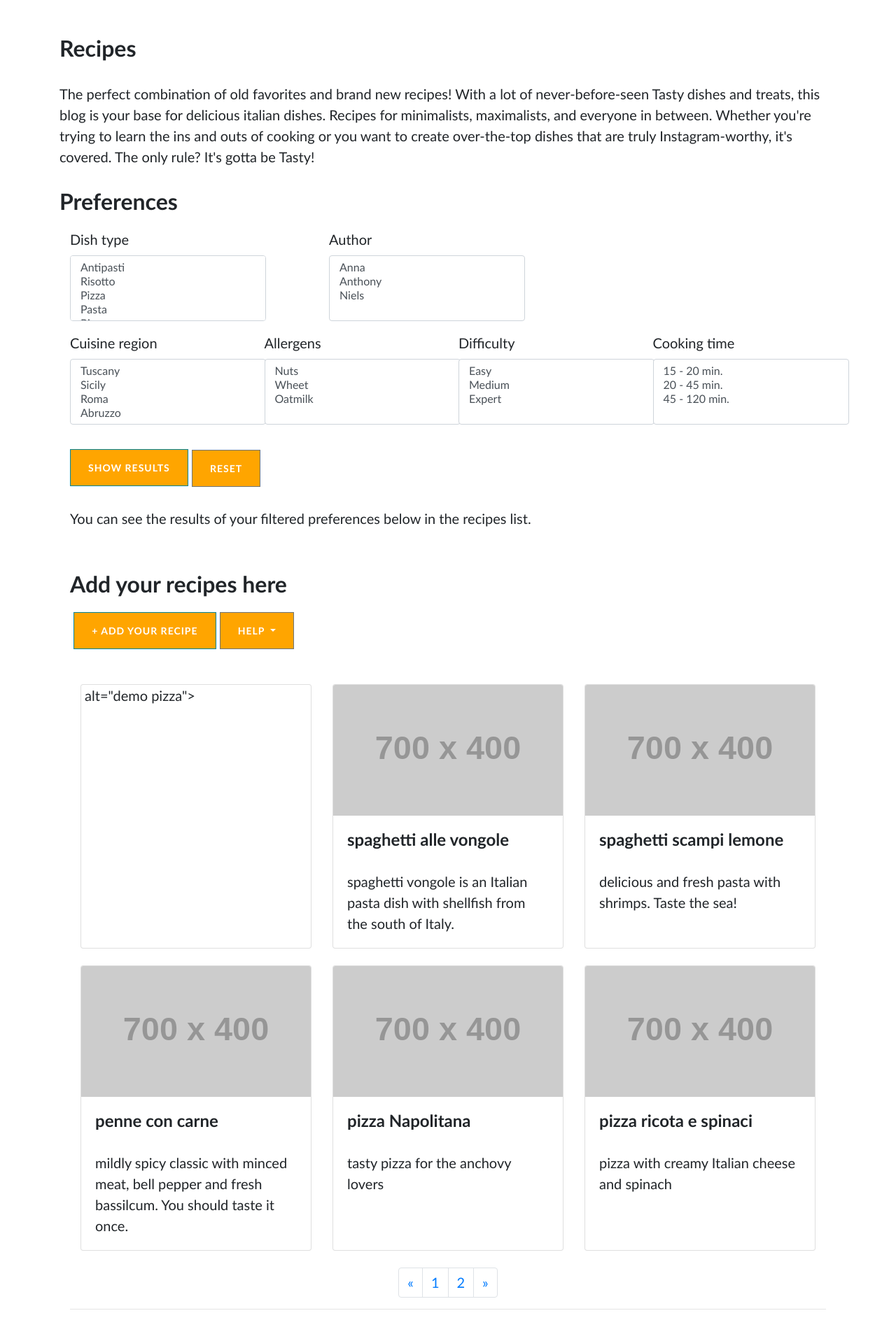
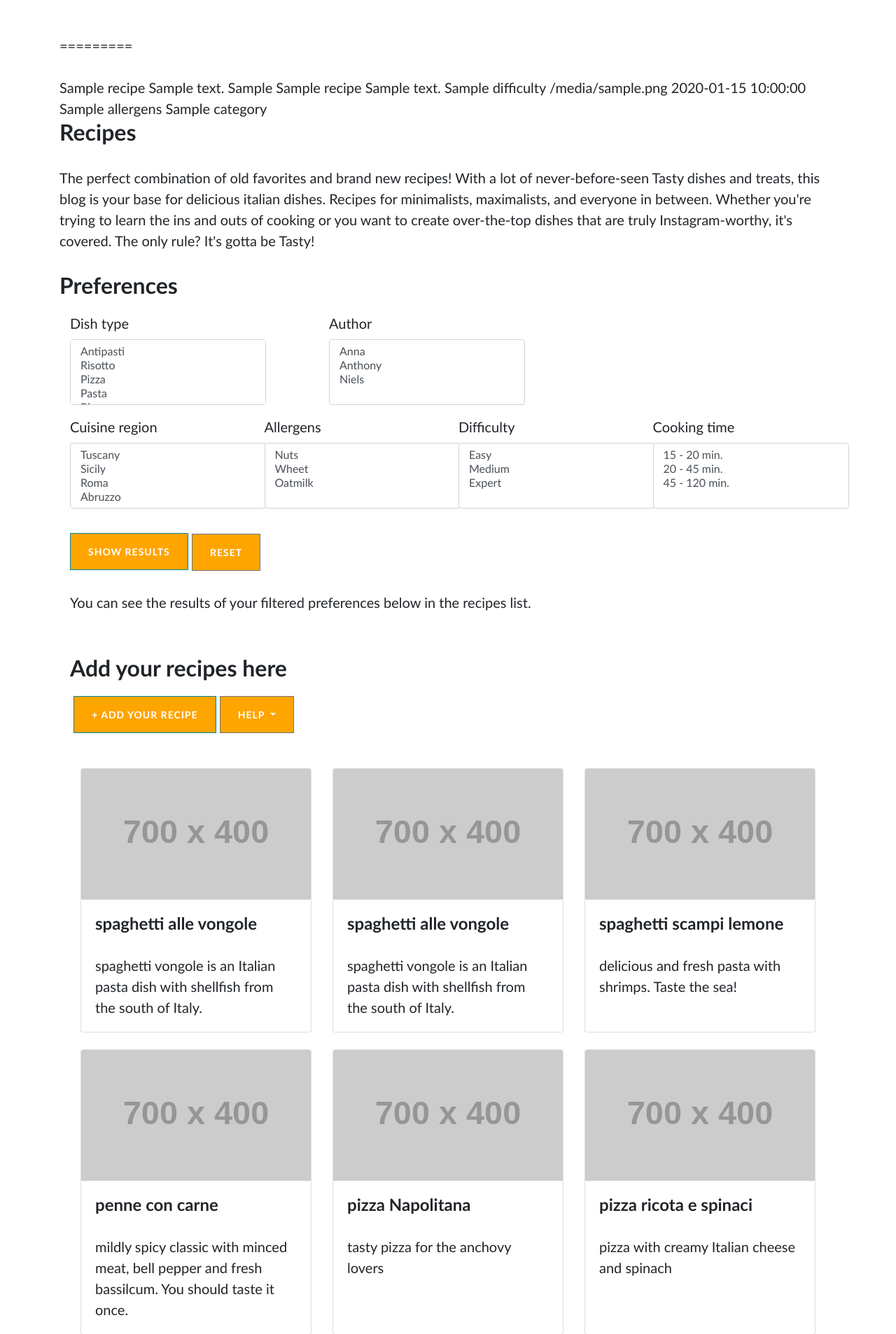
Before and after one commit to Code-Institute-Submissions/portfolio-8, a Flask app: page /recipes in a window 1280 px wide. Shown: the part 532-2439 px from the top of the page at 70% size. Before the commit the page ends 2404 px from the top, so only its background shows below. Run offline with Flask 2, Linux system fonts and the light colour scheme; grey boxes labelled with a size stand in for pictures from a placeholder-image service; a database or web service that is not in the repository returns one stand-in record (values such as "Sample title"); some libraries are stand-ins or nearby versions.

Commit message:
insert correct path's to show database fields and collection in html templates

```diff
--- a/run.py
+++ b/run.py
@@ -41,6 +41,12 @@ def about_member(member_name):
                 member = obj
         return render_template("member.html", member=member)
 
+
+
+
+# issue code below  #
+
+
 ### show recipe on detailpage (single recipe page)  ###
 
 @app.route('/')
@@ -48,19 +54,38 @@ def about_member(member_name):
 def detailpage():
     return render_template("detailpage.html", recipe=mongo.db.recipes.find())
 
+@app.route('/')
+@app.route('/get_recipes')
+def get_recipes():
+    return render_template("detailpage.html", recipe=mongo.db.recipes.find())
+
 
 ### show all recipes and filter categories on recipes.html page  ###
+
 
 @app.route('/recipes')
 def recipes():
 
-    return render_template("recipes.html", page_title="Recipes", recipe=mongo.db.recipes.find())
+    return render_template("recipes.html", page_title="Recipes", recipes=mongo.db.recipes.find(), categories=mongo.db.categories.find())
 
-### Follow page of recipes.html (show all recipes) ###
+@app.route('/')
+@app.route('/get_categories')
+def get_categories():
+    return render_template("recipes.html", categories=mongo.db.categories.find())
+
+
+### Follow page (show all recipes) ###
 
 @app.route('/recipesfollow')
 def recipesfollow():
         return render_template("recipesfollow.html", page_title="Second recipe page")
+
+
+
+# end issue code #
+
+
+
 
 
 ## add a new recipe on addrecipes.html ###
@@ -73,7 +98,7 @@ def addrecipes():
 def insert_recipe():
     recipe = mongo.db.recipes
     recipe.insert_one(request.form.to_dict())
-    return redirect(url_for('get_recipe'))
+    return redirect(url_for('recipes'))
 
 
 ### routing for the contact page ###
--- a/templates/recipes.html
+++ b/templates/recipes.html
@@ -1,13 +1,34 @@
 {% extends 'base.html' %} {% block content %}
 
+<!-- variation I used, from database collection: recipe_book.categories -->
 
 {% for recipe in recipes %}
-<p>DEMO TEXT AND TEST {{recipe_name}} {{ recipe['recipe_name'] }} {{recipes.recipe_name}}</p>
- {% endfor %}
+
+<p>=========</p>
+
+ {{recipe.recipe_name}}
+ {{recipe.description}}
+ {{recipe.dish_type}}
+ {{recipe.author_name}}
+ {{recipe.cuisine_region}}
+ {{recipe.difficulty}}
+ {{recipe.recipe_image}}
+ {{recipe.cooking_time}}
+ {{recipe.allergens}}
+
+
+
+  {% endfor %}
+
+  {% for cat in categories %}
+   {{cat.recipe_name}}
+   {% endfor %}
+
+
+<!-- end of comment-->
 
 
 <h2> {{ page_title }} </h2>
-
 <p>
   The perfect combination of old favorites and brand new recipes! With a lot of never-before-seen Tasty dishes and treats, this blog is your base for delicious italian dishes. Recipes for minimalists, maximalists, and everyone in between. Whether you're
   trying to learn the ins and outs of cooking or you want to create over-the-top dishes that are truly Instagram-worthy, it's covered. The only rule? It's gotta be Tasty!
@@ -18,7 +39,6 @@
 <div class="container">
   <div class="row">
     <div class="col-sm-4">
-
       <div class="form-group">
         <label for="exampleFormControlSelect2">Dish type</label>
         <select multiple class="form-control" name="dish_type" id="5c8fba58da02b59e8e4a1f20">
@@ -120,14 +140,15 @@
 
     <div class="container">
       <div class="row">
+
         <div class="col-lg-4 col-sm-6 mb-4">
           <div class="card h-100">
-            <a href="/detailpage"><img class="card-img-top" <img src="{{recipe_image}}"> alt="demo pizza"></a>
+            <a href="/detailpage"><img class="card-img-top" src="http://placehold.it/700x400" alt=""></a>
             <div class="card-body">
               <h4 class="card-title">
-                <a href="/detailpage">{{recipe_name}} </a>
+                <a href="/detailpage">spaghetti alle vongole </a>
               </h4>
-              <p class="card-text">{{recipe_description}}</p>
+              <p class="card-text">spaghetti vongole is an Italian pasta dish with shellfish from the south of Italy. </p>
             </div>
           </div>
         </div>
@@ -137,9 +158,9 @@
             <a href="/detailpage"><img class="card-img-top" src="http://placehold.it/700x400" alt=""></a>
             <div class="card-body">
               <h4 class="card-title">
-                <a href="/detailpage">spaghetti alle vongole {{recipe_name}} </a>
+                <a href="/detailpage">spaghetti alle vongole </a>
               </h4>
-              <p class="card-text">spaghetti vongole is an Italian pasta dish with shellfish from the south of Italy.</p>
+              <p class="card-text">spaghetti vongole is an Italian pasta dish with shellfish from the south of Italy. </p>
             </div>
           </div>
         </div>
@@ -148,7 +169,7 @@
             <a href="#"><img class="card-img-top" src="http://placehold.it/700x400" alt=""></a>
             <div class="card-body">
               <h4 class="card-title">
-                <a href="/detailpage">spaghetti scampi lemone {{recipe_name}} </a>
+                <a href="/detailpage">spaghetti scampi lemone  </a>
               </h4>
               <p class="card-text">delicious and fresh pasta with shrimps. Taste the sea!</p>
             </div>
@@ -159,9 +180,9 @@
             <a href="/detailpage"><img class="card-img-top" src="http://placehold.it/700x400" alt=""></a>
             <div class="card-body">
               <h4 class="card-title">
-                <a href="/detailpage">penne con carne {{recipe_name}} </a>
+                <a href="/detailpage">penne con carne  </a>
               </h4>
-              <p class="card-text">mildly spicy classic with minced meat, bell pepper and fresh bassilcum. You should taste it once.</p>
+              <p class="card-text">mildly spicy classic with minced meat, bell pepper and fresh bassilcum. You should taste it once. </p>
             </div>
           </div>
         </div>
@@ -170,7 +191,7 @@
             <a href="/detailpage"><img class="card-img-top" src="http://placehold.it/700x400" alt=""></a>
             <div class="card-body">
               <h4 class="card-title">
-                <a href="/detailpage">pizza Napolitana {{recipe_name}} </a>
+                <a href="/detailpage">pizza Napolitana</a>
               </h4>
               <p class="card-text">tasty pizza for the anchovy lovers</p>
             </div>
@@ -181,7 +202,7 @@
             <a href="/detailpage"><img class="card-img-top" src="http://placehold.it/700x400" alt=""></a>
             <div class="card-body">
               <h4 class="card-title">
-                <a href="/detailpage">pizza ricota e spinaci {{recipe_name}}</a>
+                <a href="/detailpage">pizza ricota e spinaci </a>
               </h4>
               <p class="card-text">pizza with creamy Italian cheese and spinach</p>
             </div>
```
Also changed, not shown: templates/detailpage.html (+15 -8 lines).
